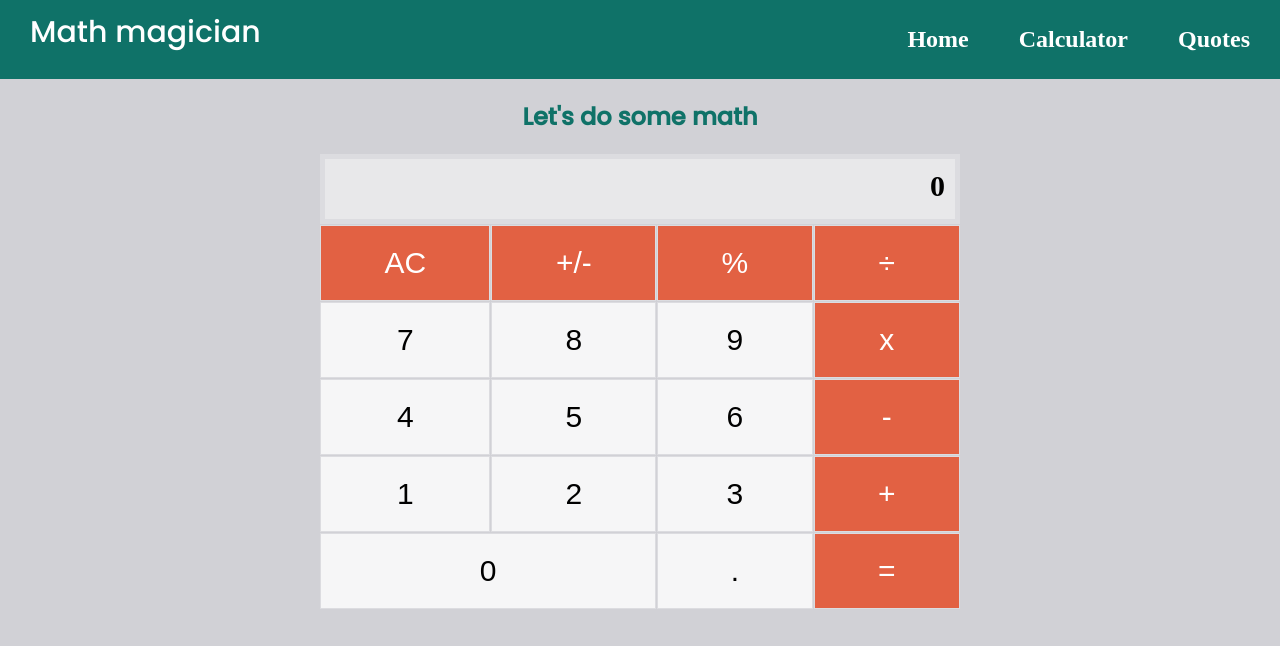
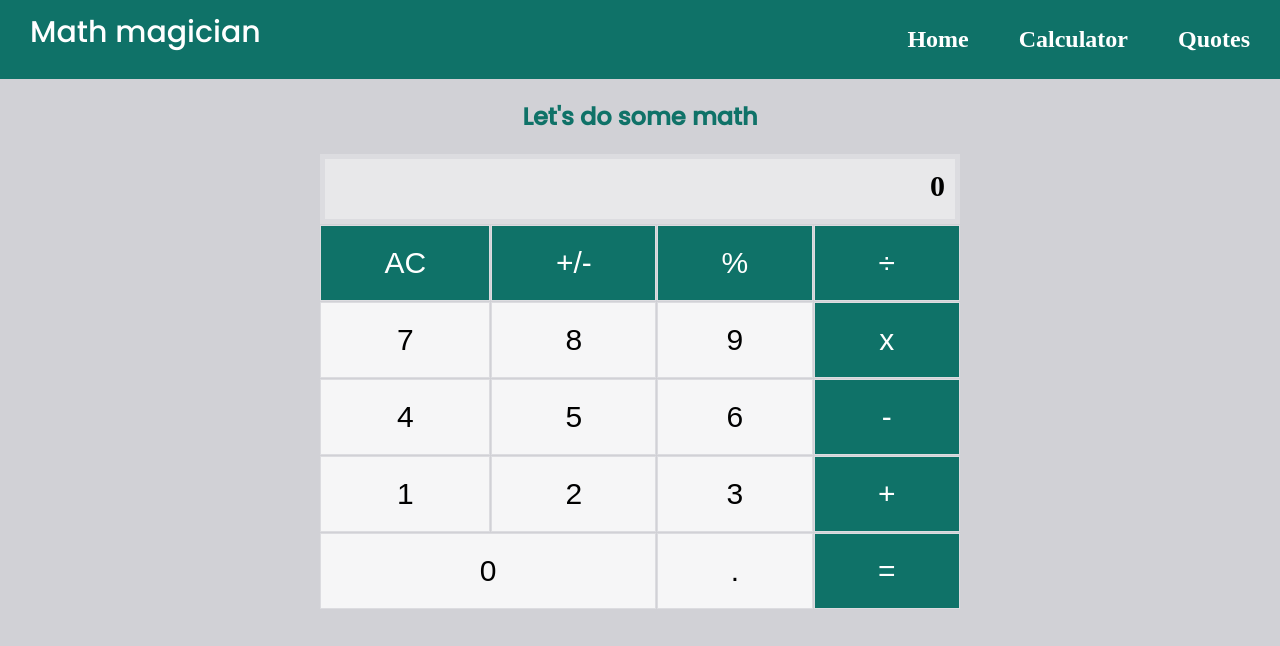
Before and after one commit to GhislainMitahi/gm-math-magiciens, a React (Create React App) app: page /calculator in a window 1280 px wide. Shown: the top 646 px of the page. Built offline with nearby package versions, Linux system fonts and the light colour scheme.

Commit message:
change color

```diff
--- a/src/index.css
+++ b/src/index.css
@@ -104,7 +104,7 @@ h2 {
 }
 
 .orange {
-    background-color: #e26143;
+    background-color: #0f7268;
     color: white;
 }
 
```
